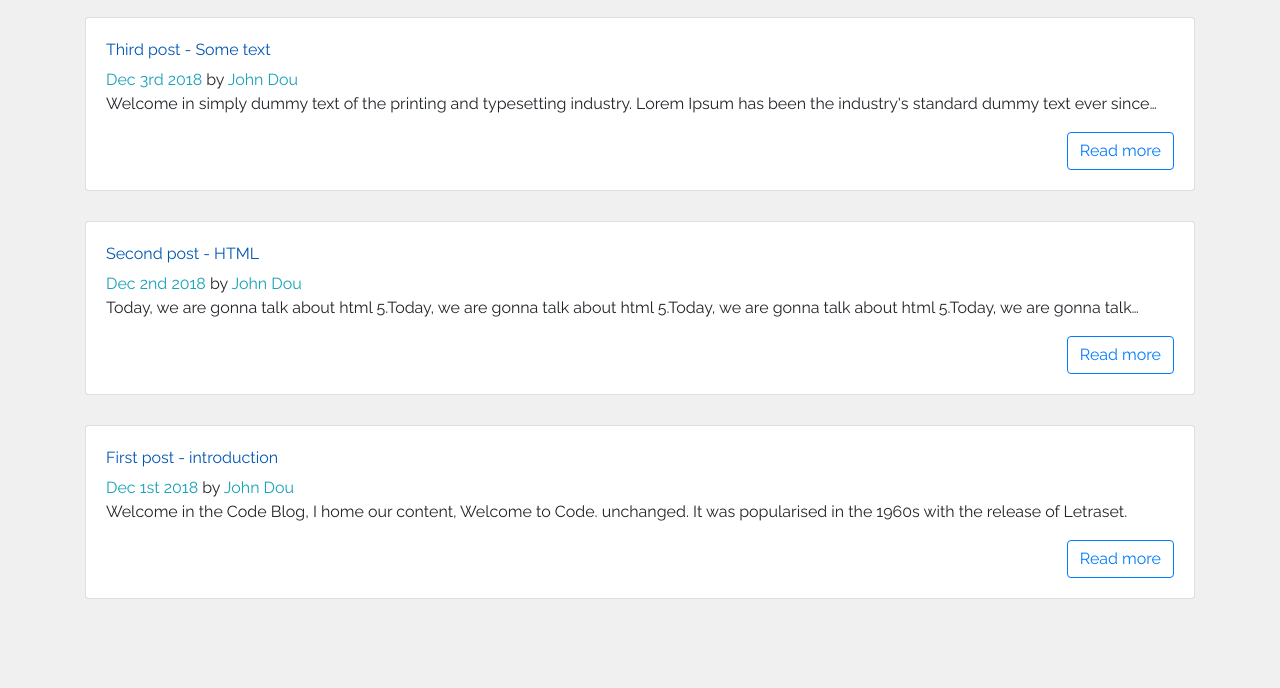
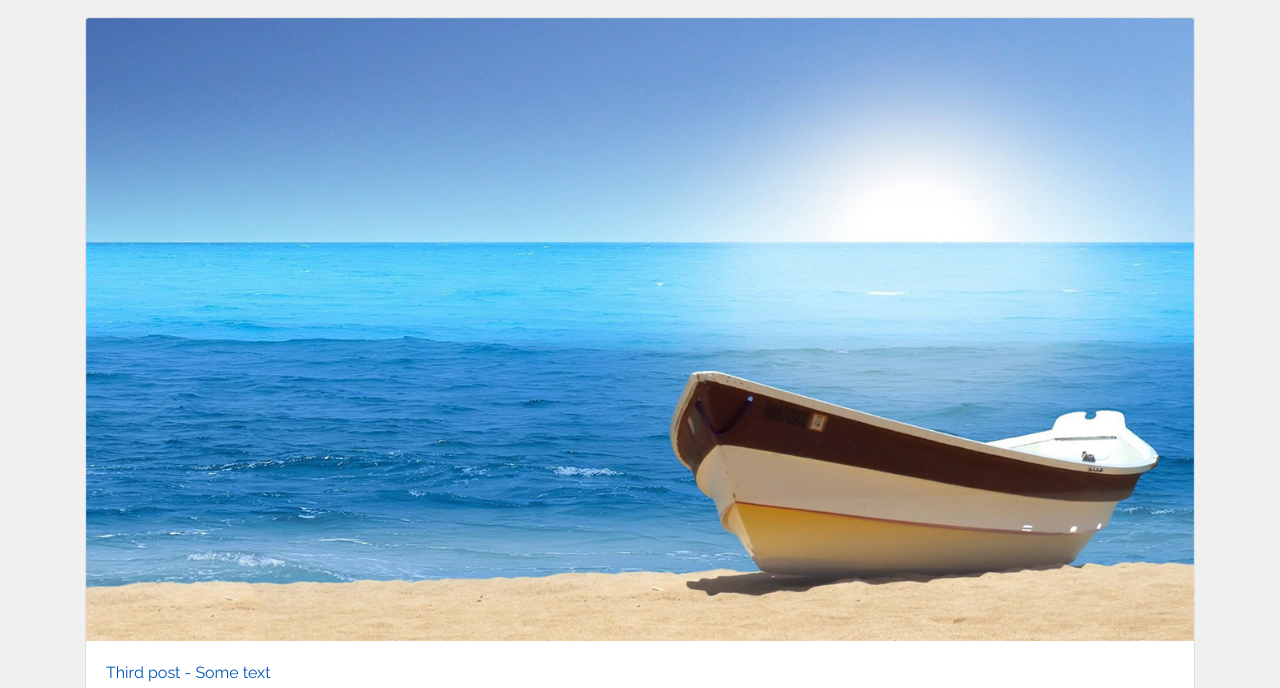
Before and after one commit to ocunyara/Gatsby-blog, a Gatsby site: page / in a window 1280 px wide. Shown: the part 111-799 px from the top of the page. Built offline with nearby package versions, Linux system fonts and the light colour scheme; Gatsby itself is replaced by a stand-in of ours.

Commit message:
Fetch img and post

```diff
--- a/src/components/Post.js
+++ b/src/components/Post.js
@@ -1,10 +1,12 @@
 import React from 'react'
 import { Link } from 'gatsby'
 import { Card, CardSubtitle, CardBody, CardText, CardTitle } from 'reactstrap'
+import Img from 'gatsby-image'
 
-export const Post = ({ title, author, path, data, body }) => {
+export const Post = ({ title, author, path, data, body, fluid }) => {
   return (
     <Card>
+      <Img className="card-img-top" fluid={fluid} />
       <CardBody>
         <CardTitle>
           <Link to={path}>{title}</Link>
--- a/src/pages/index.js
+++ b/src/pages/index.js
@@ -20,6 +20,7 @@ const IndexPage = () => (
               data={node.frontmatter.data}
               body={node.excerpt}
               path={node.frontmatter.path}
+              fluid={node.frontmatter.image.childImageSharp.fluid}
             />
           ))}
         </div>
@@ -38,6 +39,13 @@ query{
           data(formatString: "MMM Do YYYY")
           author
           path
+          image {
+            childImageSharp {
+              fluid(maxWidth: 600) {
+                ...GatsbyImageSharpFluid
+              }
+            }
+          }
         }
         excerpt
       }
--- a/src/pages/posts/001-first-post.md
+++ b/src/pages/posts/001-first-post.md
@@ -2,7 +2,8 @@
 title: 'First post - introduction'
 data: 2018-12-01 07:00:00
 author: 'John Dou'
-path: '/First-post'
+path: '/first-post'
+image: ../../images/bg.jpg
 ---
 
 Welcome in the Code Blog, I home our content, Welcome to Code. unchanged. It was popularised in the 1960s with the release of Letraset.
--- a/src/pages/posts/002-second-post.md
+++ b/src/pages/posts/002-second-post.md
@@ -3,6 +3,7 @@ title: 'Second post - HTML'
 data: 2018-12-02 07:00:00
 author: 'John Dou'
 path: '/second-post'
+image: ../../images/bg.jpg
 ---
 
 Today, we are gonna talk about html 5.Today, we are gonna talk about html 5.Today, we are gonna talk about html 5.Today, we are gonna talk about html 5.Today, we are gonna talk about html 5.
--- a/src/pages/posts/003-third-post.md
+++ b/src/pages/posts/003-third-post.md
@@ -3,6 +3,7 @@ title: 'Third post - Some text'
 data: 2018-12-03 07:00:00
 author: 'John Dou'
 path: '/third-post'
+image: ../../images/bg.jpg
 ---
 
 Welcome in simply dummy text of the printing and typesetting industry. Lorem Ipsum has been the industry's standard dummy text ever since the 1500s, when an unknown printer took a galley of type and scrambled it to make a type specimen book. It has survived not only five centurie
```
Also changed, not shown: src/images/bg.jpg (added), src/pages/Posts.js (deleted).
